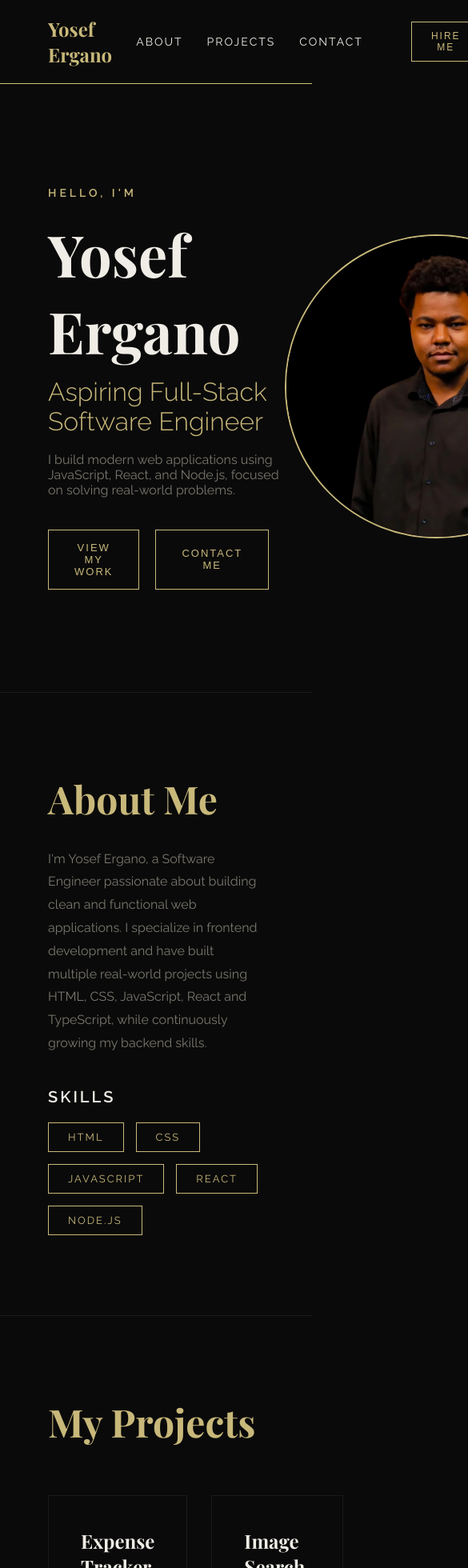
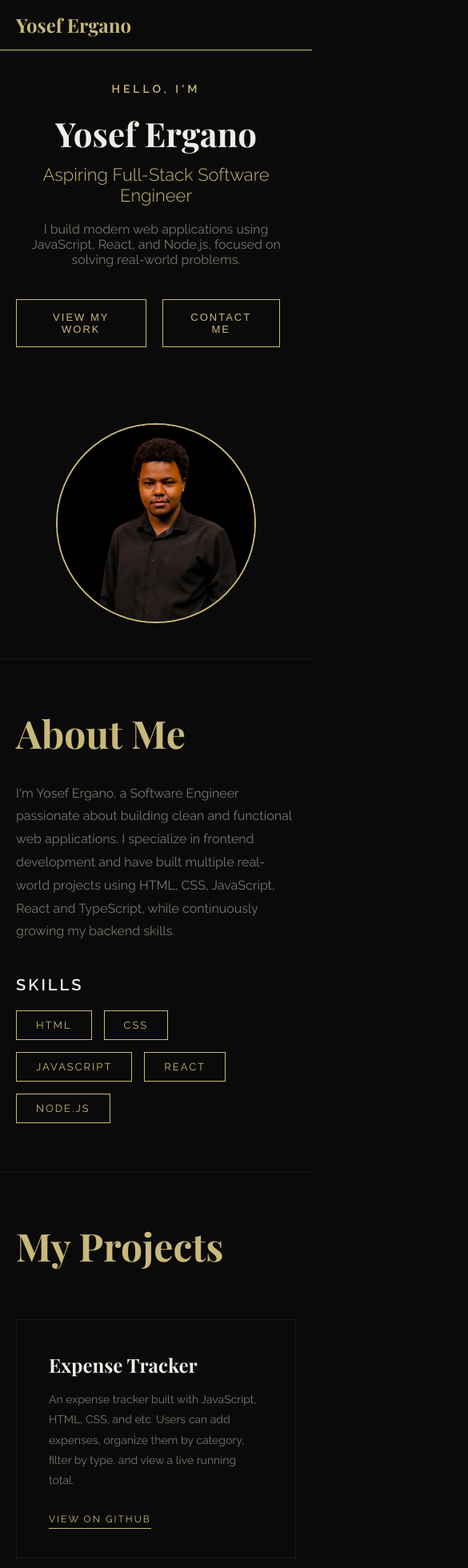
Before and after one commit to mercytv932/React-Portfolio, a React (Create React App) app: page / in a window 390 px wide. Shown: the top 1960 px of the page at 80% size, 585 px wide, since content can reach past the window. Built offline with nearby package versions, Linux system fonts and the light colour scheme.

Commit message:
Add Movie Search App to portfolio

```diff
--- a/src/App.css
+++ b/src/App.css
@@ -279,3 +279,61 @@ body {
 html {
   scroll-behavior: smooth;
 }
+
+
+@media (max-width: 768px) {
+  .navbar {
+    padding: 15px 20px;
+  }
+
+  .navbar a {
+    display: none;
+  }
+
+  .navbar button {
+    margin-left: 10px;
+  }
+
+  .heroContainer {
+    flex-direction: column;
+    padding: 40px 20px;
+    text-align: center;
+  }
+
+  .heroContainer h1 {
+    font-size: 42px;
+  }
+
+  .heroContainer h2 {
+    font-size: 22px;
+  }
+
+  .heroImage {
+    margin-top: 40px;
+  }
+
+  .heroImage img {
+    width: 250px;
+    height: 250px;
+  }
+
+  .heroBtns {
+    justify-content: center;
+  }
+
+  .aboutContainer {
+    padding: 60px 20px;
+  }
+
+  .projectsContainer {
+    padding: 60px 20px;
+  }
+
+  .projectsGrid {
+    grid-template-columns: 1fr;
+  }
+
+  .contactContainer {
+    padding: 60px 20px;
+  }
+}
--- a/src/Projects.js
+++ b/src/Projects.js
@@ -9,16 +9,17 @@ const Projects = () =>{
 
       <div className="projectCard">
         <h3>Expense Tracker</h3>
-        <p>Expense Tracker built with TypeScript. Track expenses by category,
-          filter by type, and view a running total.</p>
-        <a href="https://github.com/mercytv932/Expense_Tracker">View on GitHub</a>
+        <p>  An expense tracker built with JavaScript, HTML, CSS, and etc. Users can add expenses, organize them by category,
+             filter by type, and view a live running total.</p>
+        <a href="https://github.com/mercytv932/Expense-Tracker">View on GitHub</a>
       </div>
 
       <div className="projectCard">
-        <h3>Image Search App</h3>
-        <p>Image search app built with JavaScript. Search for any image
-          using the Unsplash API and browse through results in real time.</p>
-        <a href="https://github.com/mercytv932/Image_Search_App">View on GitHub</a>
+        <h3>Job Application Tracker</h3>
+        <p>  Built a job application tracking system using HTML, CSS, and JavaScript.
+             Features include application management, search and filtering, status updates,
+             dynamic dashboard statistics, and an interactive user interface.</p>
+        <a href="https://github.com/mercytv932/Job-Application-Tracker">View on GitHub</a>
       </div>
 
       <div className="projectCard">
@@ -28,10 +29,10 @@ const Projects = () =>{
         <a href="https://github.com/mercytv932/Notes_App">View on GitHub</a>
       </div>
 
-      <div className="projectCard"> <h3>Infinite Scroll Gallery</h3>
-      <p>Image gallery with infinite scroll built with JavaScript.
-        Fetches images from the Unsplash API and loads more as you scroll down.</p>
-      <a href="https://github.com/mercytv932/Infinite_Sccroll_Gallery">View on GitHub</a>
+      <div className="projectCard"> <h3>Movie Search App</h3>
+      <p>A movie search app built with HTML, CSS, and JavaScript. Users can search for
+        movies, view movie details, and browse results using data from a movie API.</p>
+      <a href="https://github.com/mercytv932/Movie-Search">View on GitHub</a>
       </div>
       </div>
 
```
